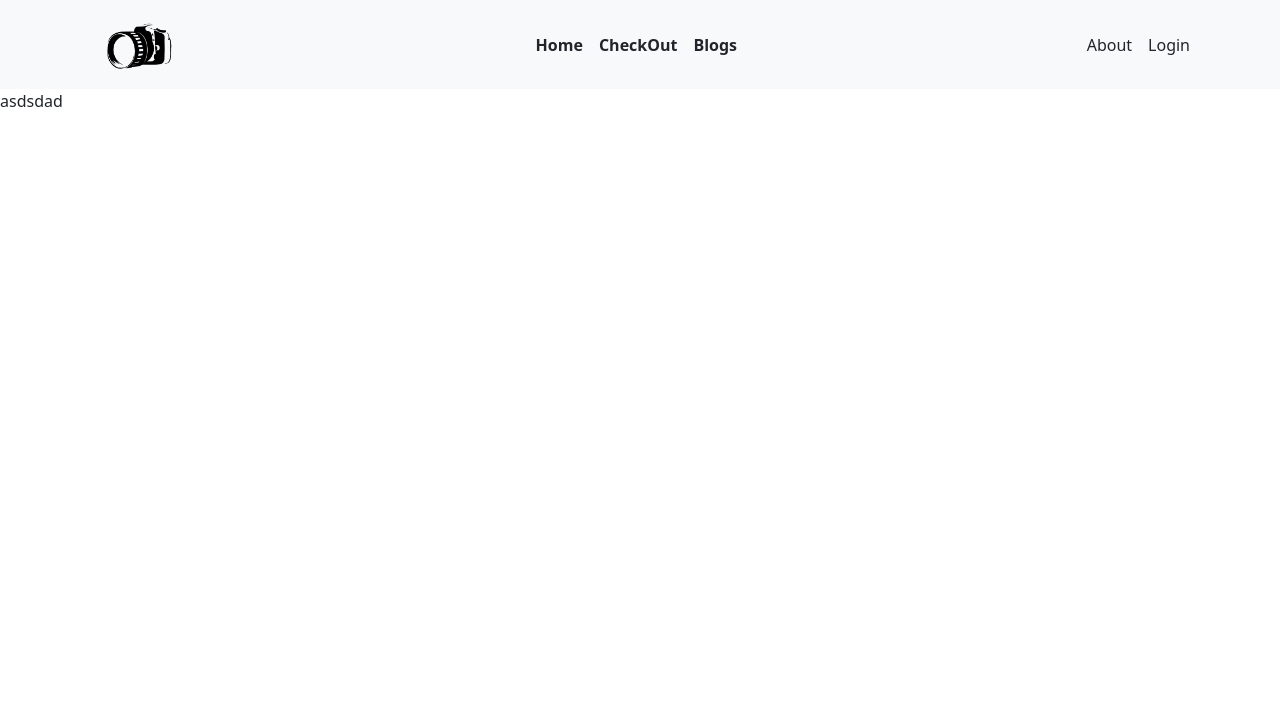
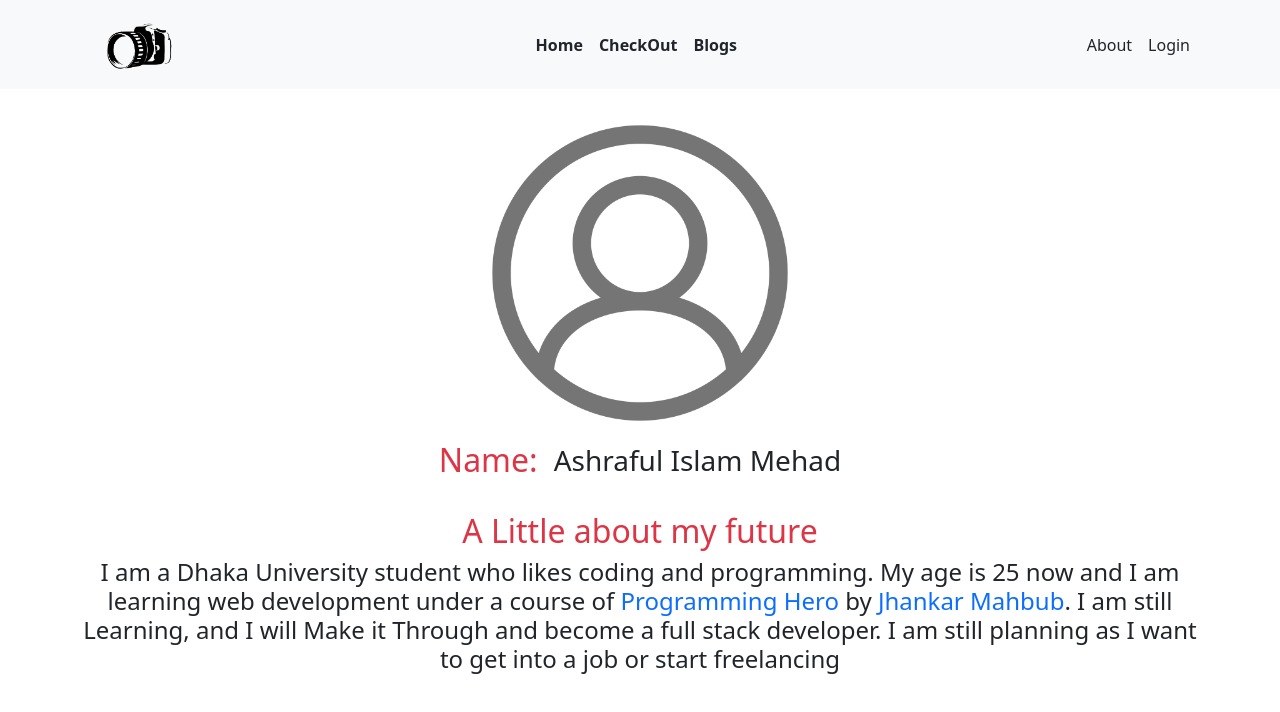
Before and after one commit to AshrafulIslam5/Assignment-10, a React (Create React App) app: page /about in a window 1280 px wide. Shown: the top 712 px of the page. Built offline with nearby package versions, Linux system fonts and the light colour scheme.

Commit message:
done making about part

```diff
--- a/src/components/About/About.js
+++ b/src/components/About/About.js
@@ -1,9 +1,17 @@
 import React from 'react';
-
+import userimg from '../../images/user.png'
 const About = () => {
     return (
-        <div>
-            asdsdad
+        <div className='text-center'>
+            <img className='w-25 mt-4' src={userimg} alt="" />
+            <div className='d-flex align-items-center justify-content-center mt-2'>
+                <h2 className='text-danger'>Name:</h2>
+                <h3 className='ms-3'>Ashraful Islam Mehad</h3>
+            </div>
+            <div className='container'>
+                <h2 className='text-danger mt-4'>A Little about my future</h2>
+                <h4>I am a Dhaka University student who likes coding and programming. My age is 25 now and I am learning web development under a course of <a className='text-decoration-none' rel='noreferrer' target='_blank' href="https://www.programming-hero.com/">Programming Hero</a> by <a className='text-decoration-none' target='_blank' rel='noreferrer' href="https://www.jhankarmahbub.com/">Jhankar Mahbub</a>. I am still Learning, and I will Make it Through and become a full stack developer. I am still planning as I want to get into a job or start freelancing</h4>
+            </div>
         </div>
     );
 };
```
Also changed, not shown: public/images/user.png (added), src/images/user.png (added).
